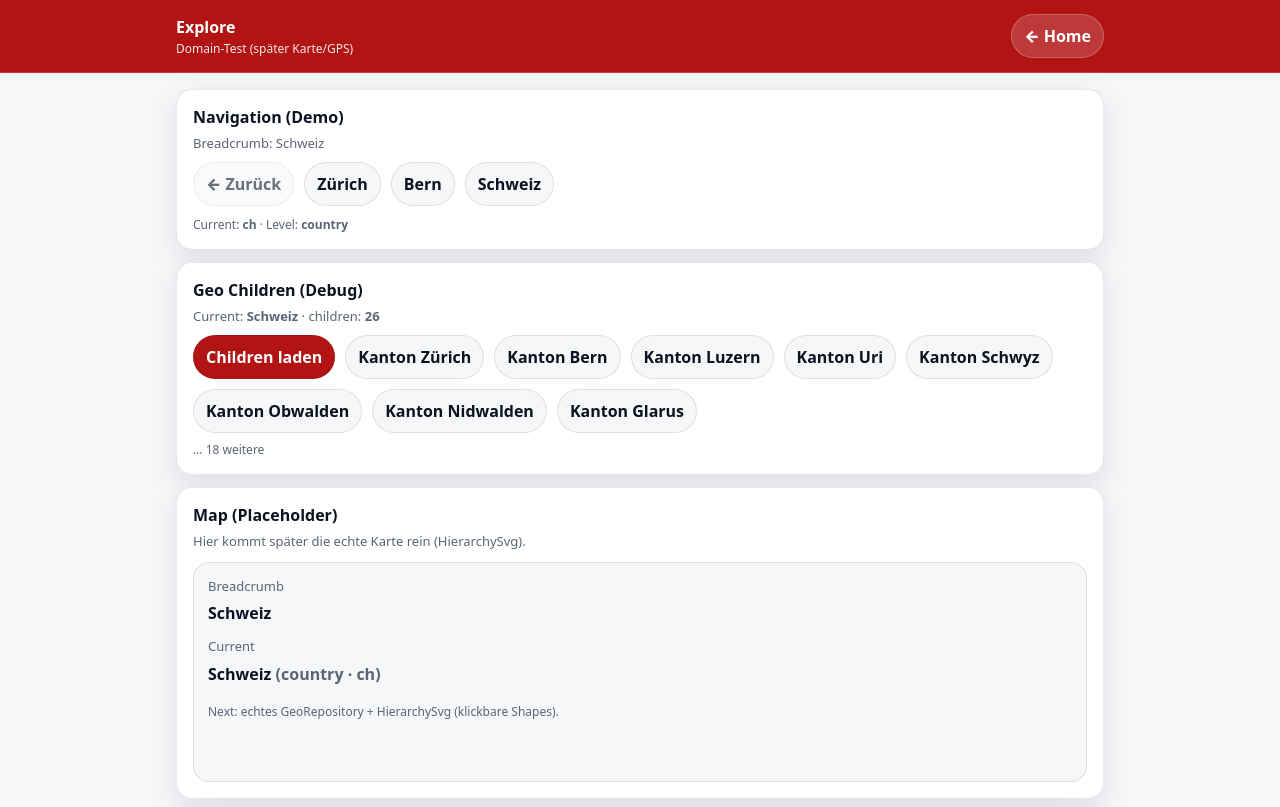
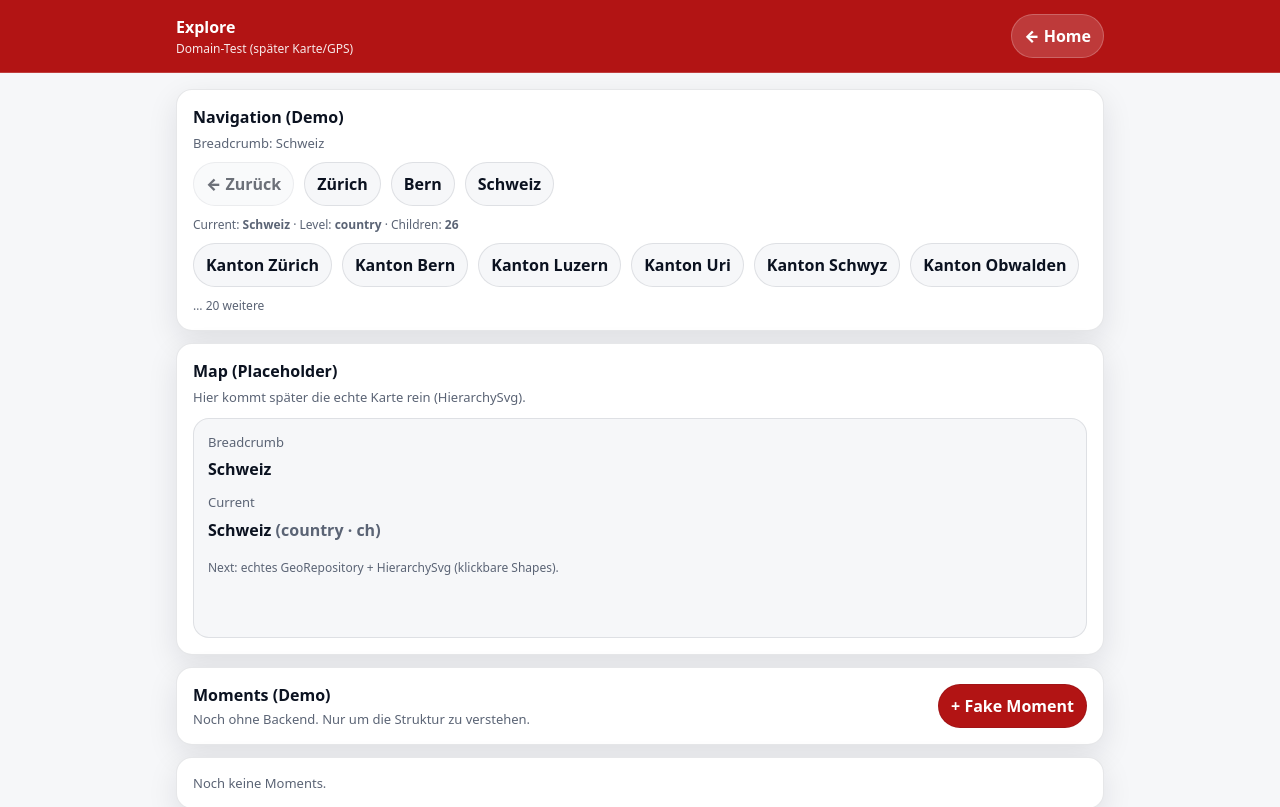
Before and after one commit to forgamesphilipp-design/v2, a React (Vite) app: page /explore in a window 1280 px wide. Shown: the top 807 px of the page. Built offline with nearby package versions, Linux system fonts and the light colour scheme.

Commit message:
chore(explore): reduce debug ui, keep minimal navigation helpers

```diff
--- a/src/features/explore/ExploreScreen.tsx
+++ b/src/features/explore/ExploreScreen.tsx
@@ -57,32 +57,23 @@ export default function ExploreScreen() {
           </div>
 
           <div style={{ marginTop: 10, color: "var(--muted)", fontSize: 12 }}>
-            Current: <b>{nav.current.id}</b> · Level: <b>{nav.current.level}</b>
-          </div>
-        </Card>
-
-        {/* Phase 12: Minimaler Debug-Block, um sicher zu sehen, dass ensureChildren lädt */}
-        <Card>
-          <div style={{ fontWeight: 900 }}>Geo Children (Debug)</div>
-          <div style={{ marginTop: 6, color: "var(--muted)", fontSize: 13 }}>
-            Current: <b>{nav.current.name}</b> · children: <b>{nav.children.length}</b>
+            Current: <b>{nav.current.name}</b> · Level: <b>{nav.current.level}</b> · Children:{" "}
+            <b>{nav.children.length}</b>
           </div>
 
+          {/* Mini child links (keine Debug-UI mehr, nur dezente Hilfe) */}
+          {nav.children.length > 0 && (
             <div style={{ display: "flex", gap: 10, flexWrap: "wrap", marginTop: 10 }}>
-            <Button variant="primary" onClick={() => void nav.ensureChildren()}>
-              Children laden
-            </Button>
-
-            {nav.children.slice(0, 8).map((c) => (
+              {nav.children.slice(0, 6).map((c) => (
                 <Button key={c.id} onClick={() => void nav.goTo(c.id)}>
                   {c.name}
                 </Button>
               ))}
+              {nav.children.length > 6 && (
+                <div style={{ alignSelf: "center", fontSize: 12, color: "var(--muted)" }}>
+                  … {nav.children.length - 6} weitere
                 </div>
-
-          {nav.children.length > 8 && (
-            <div style={{ marginTop: 8, color: "var(--muted)", fontSize: 12 }}>
-              … {nav.children.length - 8} weitere
+              )}
             </div>
           )}
         </Card>
```
Lines whose indentation alone changed are shown as unchanged.
